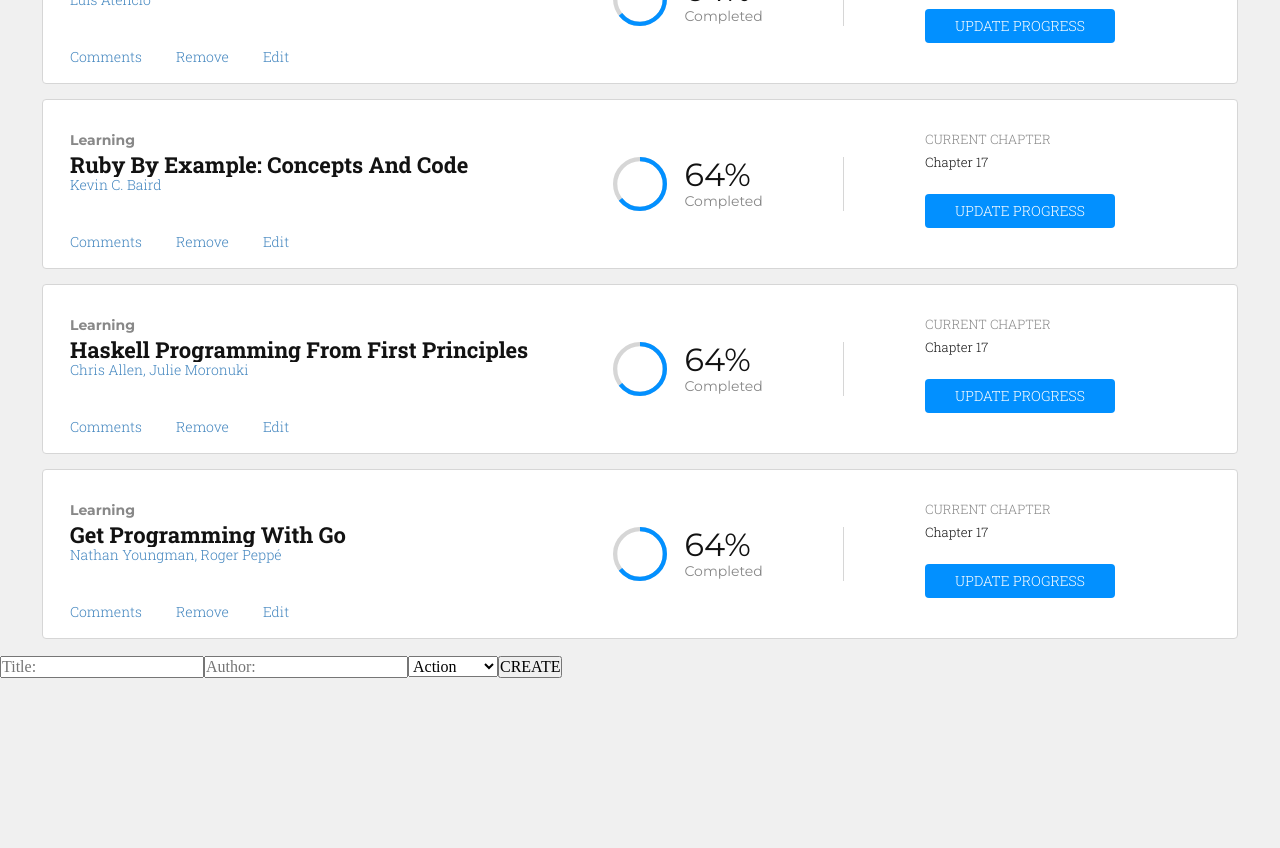
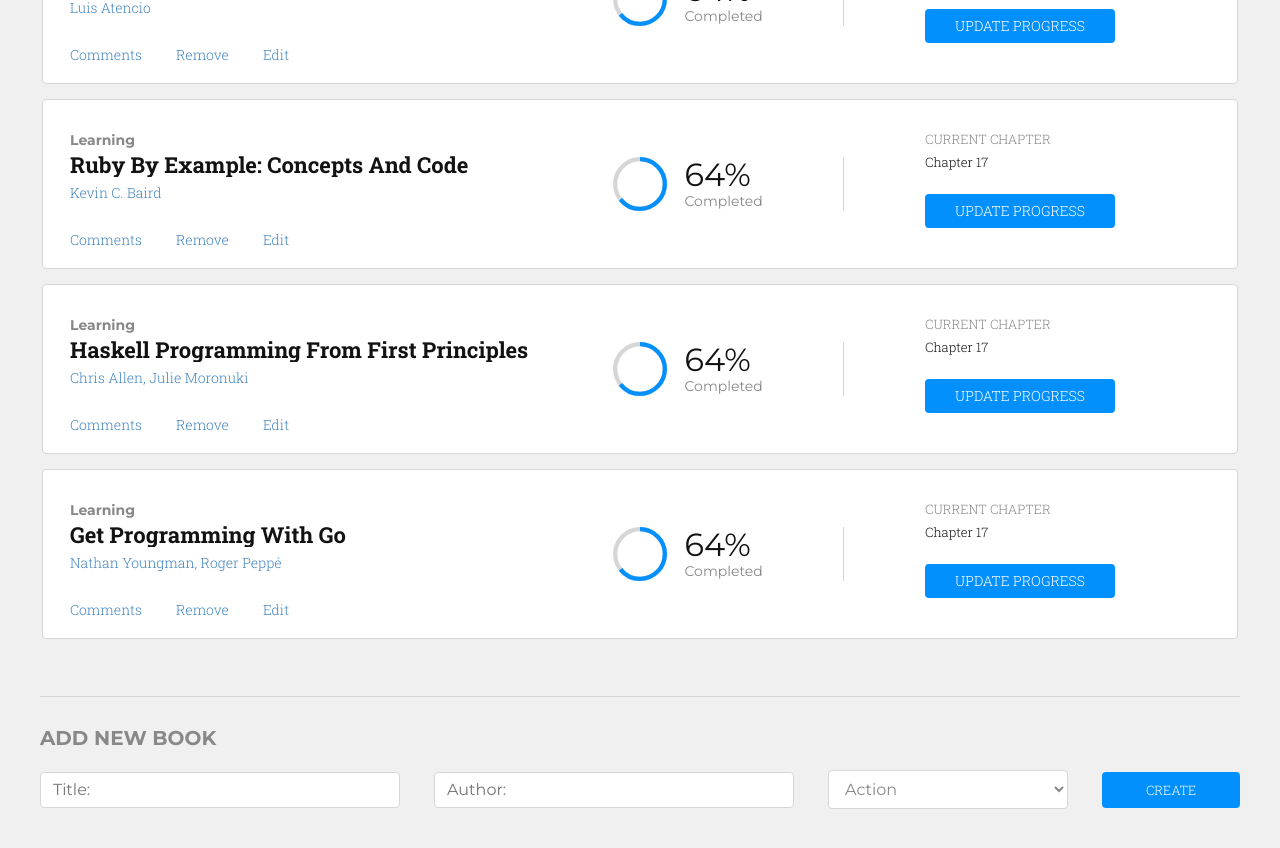
Before and after one commit to SantiagoGuerra/magic-books, a React (Create React App) app: page / in a window 1280 px wide. Shown: the part 220-1068 px from the top of the page. Before the commit the page ends 898 px from the top, so only its background shows below. Built offline with nearby package versions, Linux system fonts and the light colour scheme.

Commit message:
Style form

```diff
--- a/src/containers/BookForm.js
+++ b/src/containers/BookForm.js
@@ -44,7 +44,10 @@ class BookForm extends React.Component {
     const { title, category, author } = this.state;
 
     return (
-      <form onSubmit={this.handleSubmit}>
+      <form onSubmit={this.handleSubmit} className="container form">
+        <h2>
+          ADD NEW BOOK
+        </h2>
         <input name="title" placeholder="Title:" value={title} onChange={this.handleChange} required />
         <input name="author" placeholder="Author:" value={author} onChange={this.handleChange} required />
         <select name="category" id="category" value={category} onChange={this.handleChange}>
@@ -57,7 +60,7 @@ class BookForm extends React.Component {
             </option>
           ))}
         </select>
-        <button type="submit">CREATE</button>
+        <button type="submit" className="btn-add-book">CREATE</button>
       </form>
     );
   }
--- a/src/styles/components/_book.scss
+++ b/src/styles/components/_book.scss
@@ -33,7 +33,7 @@ tbody {
   &-desc {
     display: flex;
     flex-direction: column;
-    margin-bottom: 40px;
+    margin-bottom: 30px;
 
     &-category {
       font-family: var(--second-font);
@@ -62,6 +62,7 @@ tbody {
       font-weight: 300;
       color: var(--alt-blue-color);
       text-transform: capitalize;
+      margin-top: 8px
     }
   }
 
@@ -137,7 +138,7 @@ tbody {
   }
 }
 
-.btn-update-progress {
+.btn-update-progress, .btn-add-book {
   background: var(--blue-color);
   font-family: var(--main-font);
   font-size: 14px;
--- /dev/null
+++ b/src/styles/components/_form.scss
@@ -0,0 +1,36 @@
+.form {
+  margin-top: 40px;
+  border-top: .5px solid var(--light-color);
+  margin-bottom: 120px;
+
+  & > h2 {
+    margin-top: 30px;
+    margin-bottom: 20px;
+    font-family: var(--second-font);
+    font-size: 20px;
+    color: var(--gray-color)
+  }
+
+  & > input, select {
+    background: #fff;
+    color: var(--gray-color);
+    font-family: var(--second-font);
+    font-size: 16px;
+    border: .5px solid var(--light-color);
+    border-radius: 4px;
+    width: 30%;
+    margin-right: 34px;
+    padding: 8px 12px;
+  }
+
+  & > select {
+    max-width: 20%;
+  }
+}
+
+.btn-add-book {
+  font-size: 13px;
+  padding: 8px 12px;
+  height: 36px;
+  width: calc(20% - 102px);
+}
--- a/src/styles/main.scss
+++ b/src/styles/main.scss
@@ -3,3 +3,4 @@
 @import './layout/container';
 @import './layout/header';
 @import './components/book';
+@import './components/form';
```
